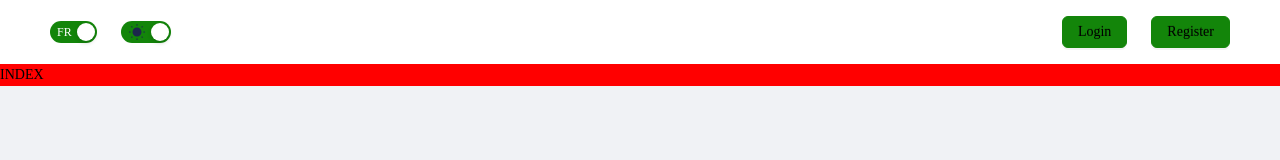
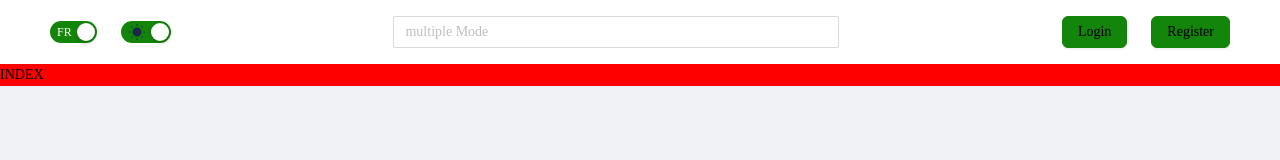
Before and after one commit to CubeLeopard5/radiz, a Nuxt app: page / in a window 1280 px wide. Shown: the top 160 px of the page. Built offline with nearby package versions, Linux system fonts and the light colour scheme.

Commit message:
add possibility to see posts of multiple subreddit

```diff
--- a/components/Header/Header.vue
+++ b/components/Header/Header.vue
@@ -18,6 +18,26 @@
                 </template>
             </a-switch>
         </div>
+        <div style="display: flex;
+    width: 100%;
+    flex-direction: row;
+    justify-content: center;">
+            <!--a-input v-model:value="search" placeholder="Search" @change="searchRedditsAuto" @pressEnter="searchReddits"/>
+            <div v-for="el, i in listSubreddits" :key="i">
+                <div>
+                    {{ el }}
+                </div>
+            </div-->
+            <a-select
+                v-model:value="sr"
+                mode="multiple"
+                style="width: 50%"
+                placeholder="multiple Mode"
+                :options="options"
+                @change="handleChange"
+                @inputKeyDown="handleInput"
+            />
+        </div>
         <div class="buttons-group">
             <HeaderLogin v-if="!store.connectedUser.id"/>
             <HeaderRegister v-if="!store.connectedUser.id"/>
@@ -31,6 +51,7 @@
 <script lang="ts" setup>
 import { reactive } from 'vue';
 import { useMainStore } from '~/store/main';
+import type { SelectProps } from 'ant-design-vue';
 
 const store = useMainStore();
 const router = useRouter();
@@ -39,6 +60,11 @@ const state = reactive({
     checkedT: true,
     checkedL: true,
 });
+
+const request = useRequest();
+const options = ref<SelectProps['options']>([]);
+const research = ref('');
+const sr = ref([]);
 
 const logout = () => {
     localStorage.setItem('authToken', '');
@@ -52,6 +78,40 @@ const goToComptes = () => {
 
 const goToHome = () => {
     router.push({ path: '/home' });
+};
+
+const handleChange = () => {
+    research.value = "";
+    store.research = sr.value;
+};
+
+const handleInput = (value: KeyboardEvent) => {
+    console.log("INPUT");
+    if (value.key == "Backspace") {
+        research.value = research.value.slice(0, -1);
+    } else {
+        research.value += value.key;
+    }
+    searchRedditsAuto(research.value);
+};
+
+const searchRedditsAuto = async(research: string) => {
+    let tab: Array<object> = [];
+    const response = await request.sendRequestToServer({
+        method: "POST",
+        endpoint: "reddit/search_subreddits_autocomplete",
+        accessToken: true,
+        body: JSON.stringify({
+            search: research,
+        }),
+    });
+    response.data.children.forEach(el => {
+        tab.push({
+            value: el.data.display_name,
+            label: el.data.display_name
+        });
+    });
+    options.value = tab;
 };
 </script>
 
--- a/pages/home.vue
+++ b/pages/home.vue
@@ -86,7 +86,9 @@
 
 <script setup>
 import { ref, reactive, onMounted } from 'vue';
+import { useMainStore } from '~/store/main';
 
+const store = useMainStore();
 const request = useRequest();
 const redditFeed = ref([]);
 const ready = ref(false);
@@ -128,12 +130,17 @@ const getSubreddits = async() => {
     for (let i = 0; i < selectedSubReddit.length; i++) {
         rtn = rtn.concat(await getPostsOfSubReddit(selectedSubReddit[i].subRedditName));
     }
-    console.log(rtn);
     return rtn;
 };
 
 const getPostsOfSubReddit = async(subRedditName) => {
     let obj = subRedditsInfo.find(o => o.subRedditName === subRedditName);
+    if (!obj) {
+        subRedditsInfo.push({
+            subRedditName: subRedditName,
+            next: null,
+        });
+    }
     const response = await request.sendRequestToServer({
         method: "POST",
         endpoint: `reddit/subreddit_posts`,
@@ -141,7 +148,7 @@ const getPostsOfSubReddit = async(subRedditName) => {
         body: JSON.stringify({
             subRedditName: subRedditName,
             limit: 4,
-            next: obj.next,
+            next: (obj != null ? obj.next : null),
         }),
     });
     subRedditsInfo.find((o, i) => {
@@ -156,11 +163,32 @@ const getPostsOfSubReddit = async(subRedditName) => {
 const onScroll = async({ target: { scrollTop, clientHeight, scrollHeight }}) => {
     let tab = [];
     if (scrollTop + clientHeight >= scrollHeight) {
-        tab = await getSubreddits();
-        tab = tab.sort(sortByCreatedUTC);
-        redditFeed.value = redditFeed.value.concat(tab);
+        if (store.research.length == 0) {
+            tab = await getSubreddits();
+            tab = tab.sort(sortByCreatedUTC);
+            redditFeed.value = redditFeed.value.concat(tab);
+        } else {
+            for (let i = 0; i < store.research.length; i++) {
+                tab = tab.concat(await getPostsOfSubReddit(store.research[i]));
+            }
+            tab = tab.sort(sortByCreatedUTC);
+            redditFeed.value = redditFeed.value.concat(tab);
+        }
     }
 };
+
+watch(() => store.research, async(newValue) => {
+    ready.value = false;
+    redditFeed.value = [];
+    subRedditsInfo.length = 0;
+
+    for (let i = 0; i < newValue.length; i++) {
+        redditFeed.value = redditFeed.value.concat(await getPostsOfSubReddit(newValue[i]));
+    }
+
+    redditFeed.value = redditFeed.value.sort(sortByCreatedUTC);
+    ready.value = true;
+});
 
 onMounted(async() => {
     redditFeed.value = [];
--- a/store/main/index.ts
+++ b/store/main/index.ts
@@ -6,6 +6,7 @@ export const useMainStore = defineStore({
 		return {
 			accessToken: "",
 			connectedUser: {},
+			research: [],
 		}
 	},
 	actions: {
```
